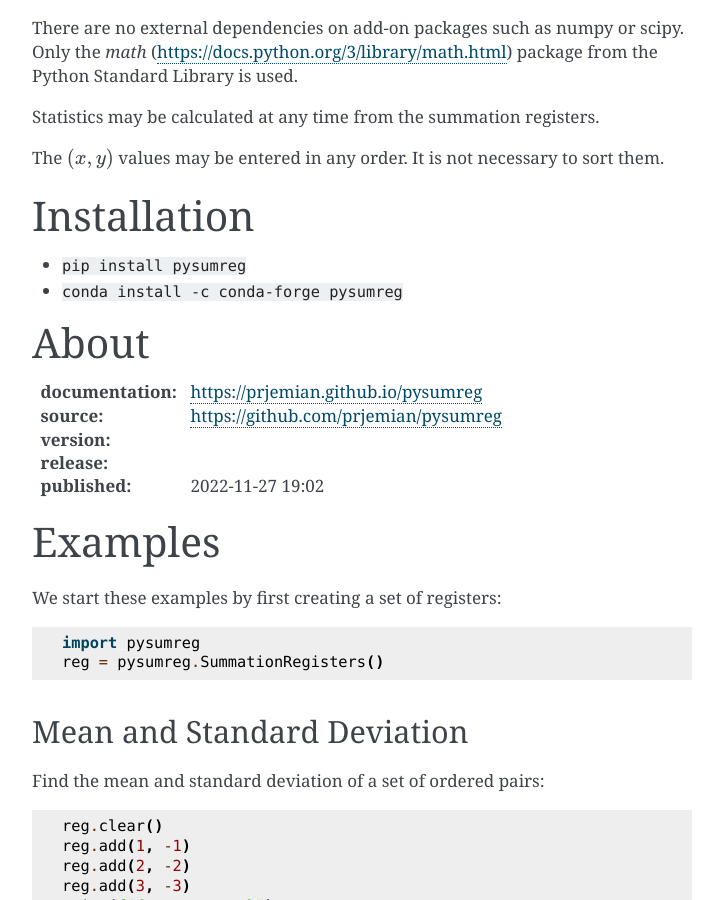
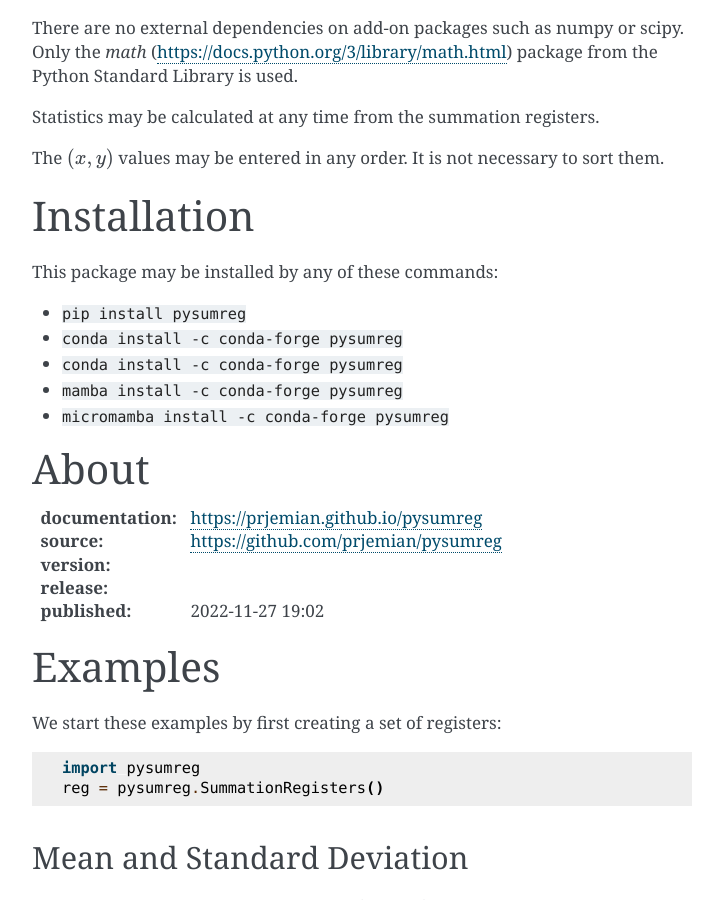
Before and after one commit to prjemian/pystatreg, a Sphinx documentation site: the page built from docs/source/index.rst, in a window 1280 px wide and 900 px high, scrolled down 513 px. Shown: the whole window, without its empty margins (388-1111 px from the left). Built offline with Sphinx 7.4.7, drawn with Linux system fonts in a browser that asks for light colours; pages that are not in the unit, such as notebooks, are missing from menus; the version number could not be read and is left out.

Commit message:
DOC badges and installation methods

```diff
--- a/docs/source/index.rst
+++ b/docs/source/index.rst
@@ -36,8 +36,13 @@
 Installation
 ========================
 
-- ``pip install pysumreg``
-- ``conda install -c conda-forge pysumreg``
+This package may be installed by any of these commands:
+
+* ``pip install pysumreg``
+* ``conda install -c conda-forge pysumreg``
+* ``conda install -c conda-forge pysumreg``
+* ``mamba install -c conda-forge pysumreg``
+* ``micromamba install -c conda-forge pysumreg``
 
 About
 ========================
```
Also changed, not shown: README.md (+14 -1 lines).
